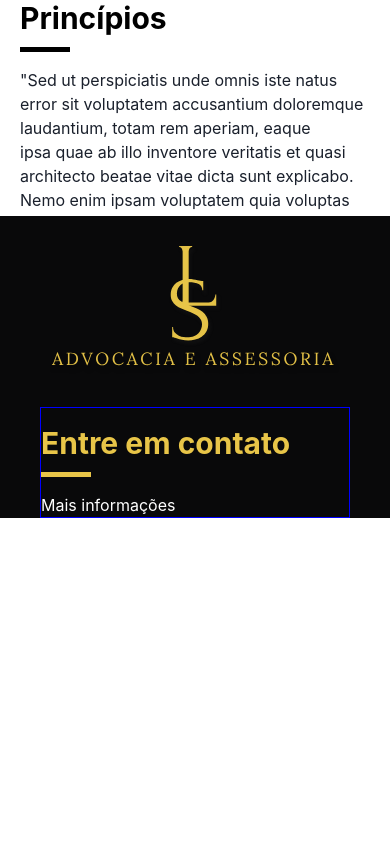
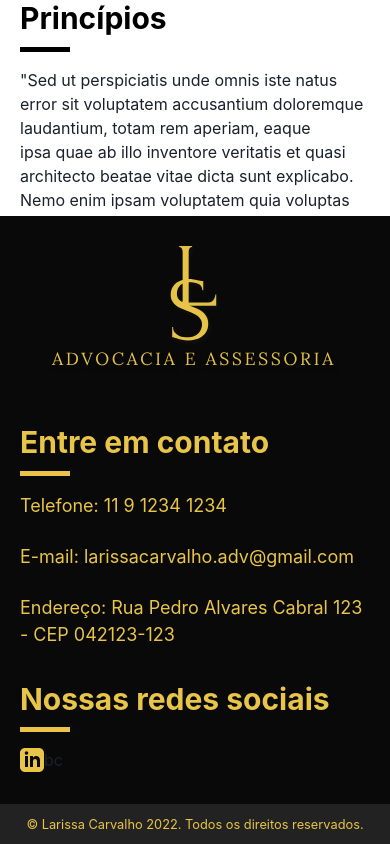
Before and after one commit to Guilhermecheng/lari-v2, a Next.js app: page / in a window 390 px wide. Shown: the part 847-1691 px from the top of the page. Before the commit the page ends 1365 px from the top, so only its background shows below. Built offline with nearby package versions, Linux system fonts and the light colour scheme.

Commit message:
footer mobile and desktop layouts

```diff
--- a/src/components/Footer/index.tsx
+++ b/src/components/Footer/index.tsx
@@ -1,23 +1,27 @@
-import { Flex, Grid, GridItem, Text, useBreakpointValue } from '@chakra-ui/react';
+import { Box, Flex, Grid, GridItem, Text, useBreakpointValue } from '@chakra-ui/react';
 import Image from 'next/image';
+import Link from 'next/link';
 import { PageHeading } from '../PageHeading';
 
 
 export function Footer() {
     const gridTemplateColumns = useBreakpointValue({ base: '1fr', md: 'repeat(2, 1fr)' })
 
-    const  footerLogoHeightBreakPoint = useBreakpointValue({ base: "147px", md: "132px" })
+    const  footerLogoHeightBreakPoint = useBreakpointValue({ base: "147px", md: "160px" })
     const  footerLogoWidthBreakPoint = useBreakpointValue({ base: "290px", md: "300px" })
 
 
     return (
+        <>
             <Flex
+                flexDirection="column"
                 minH={200}
                 backgroundColor="brand.bg"
                 w="100%"
                 justifyContent="center"
-			// alignItems="center"
+                alignItems="center"
                 pt='20px'
+                px={{base: 5, md: 0}}
             >
                 <Grid
                     maxW={1200}
@@ -25,8 +29,9 @@ export function Footer() {
                     templateColumns={ gridTemplateColumns }
                     gap={6}
                     mx="10"
+                    pb="8"
                 >
-                <GridItem color="white" display="flex" justifyContent="center">
+                    <GridItem color="white" display="flex" justifyContent="center" alignItems="flex-start">
                         <Image
                             src="/logo-footer.svg"
                             height={ footerLogoHeightBreakPoint }
@@ -34,15 +39,48 @@ export function Footer() {
                         />
                     </GridItem>
 
-                <GridItem color="white" border='1px solid blue'>
+                    <GridItem>
                         <PageHeading isBgDark={true}>
                             Entre em contato
                         </PageHeading>
-                        Mais informações
+
+                            <Box
+                                color="brand.title_bg_black"
+                                fontSize="lg"
+                            >
+                                <Text mb="6">Telefone: 11 9 1234 1234</Text>
+                                <Text mb="6">E-mail: larissacarvalho.adv@gmail.com</Text>
+                                <Text>Endereço: Rua Pedro Alvares Cabral 123 - CEP 042123-123</Text>
+                            </Box>
+
+                            <Box mt="4">
+                                <PageHeading isBgDark={true}>Nossas redes sociais</PageHeading>
+
+                                <Flex>
+                                    <Link href="">
+                                        <Image src="/linkedin.svg" height={24} width={24} />
+                                    </Link>
+                                    <Link href="">b</Link>
+                                    <Link href="">c</Link>
+                                </Flex>
+                            </Box>
+
                     </GridItem>
 
                 </Grid>
+
+
             </Flex>
-
+            <Flex
+                bg="#222"
+                h={10}
+                alignItems="center"
+                justifyContent="center"
+                color="brand.title_bg_black"
+                fontSize="0.8em"
+            >
+                © Larissa Carvalho 2022. Todos os direitos reservados.
+            </Flex>
+        </>
     )
 }
```
Lines whose indentation alone changed are shown as unchanged.
